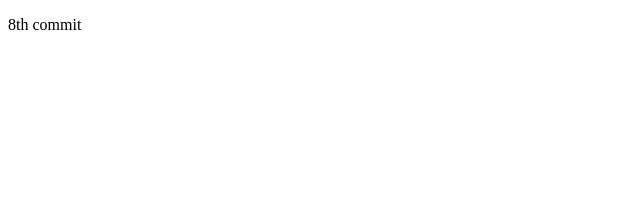
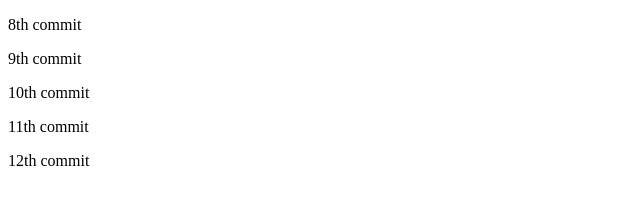
Before and after one commit to Hitham-Hassan2/1st-repo, a plain HTML site: page index.html in a window 1280 px wide. Shown: the whole page, without its empty margins (0-640 px from the left). Drawn offline with Linux system fonts and the light colour scheme.

Commit message:
12th commit

```diff
--- a/index.html
+++ b/index.html
@@ -5,4 +5,8 @@
 
 <body>
     <p> 8th commit </p>
+    <p> 9th commit </p>
+    <p> 10th commit </p>
+    <p> 11th commit </p>
+    <p> 12th commit </p>
 </body>
```
